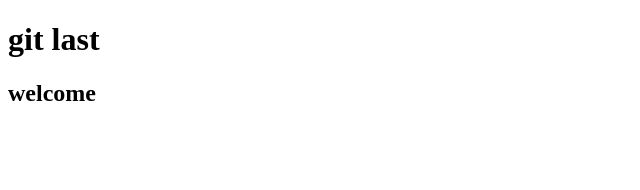
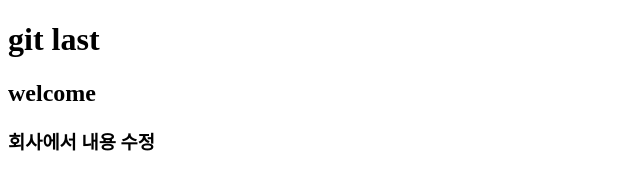
Before and after one commit to leseraphina/08_21_git_last, a plain HTML site: page index.html in a window 1280 px wide. Shown: the whole page, without its empty margins (0-640 px from the left). Drawn offline with Linux system fonts and the light colour scheme.

Commit message:
수정추가

```diff
--- a/index.html
+++ b/index.html
@@ -8,5 +8,6 @@
 <body>
   <h1>git last</h1>
   <h2>welcome</h2>
+  <h3>회사에서 내용 수정</h3>
 </body>
 </html>
```
